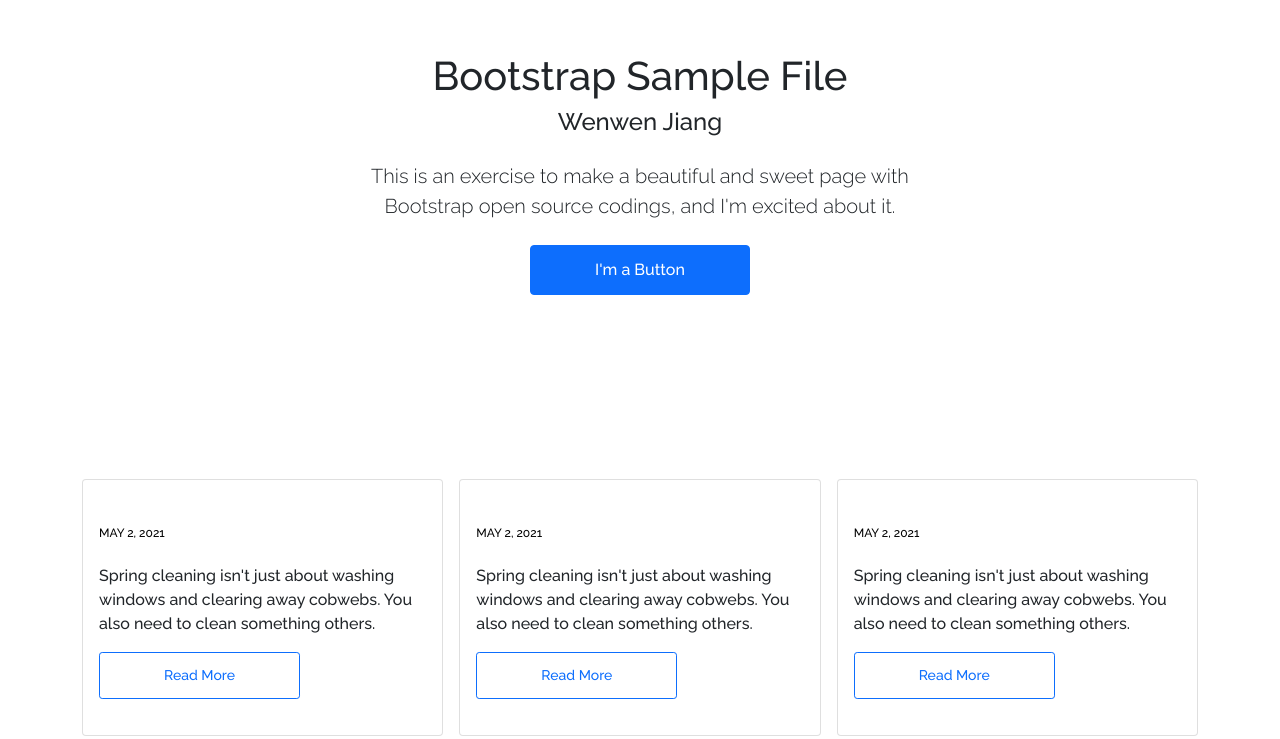
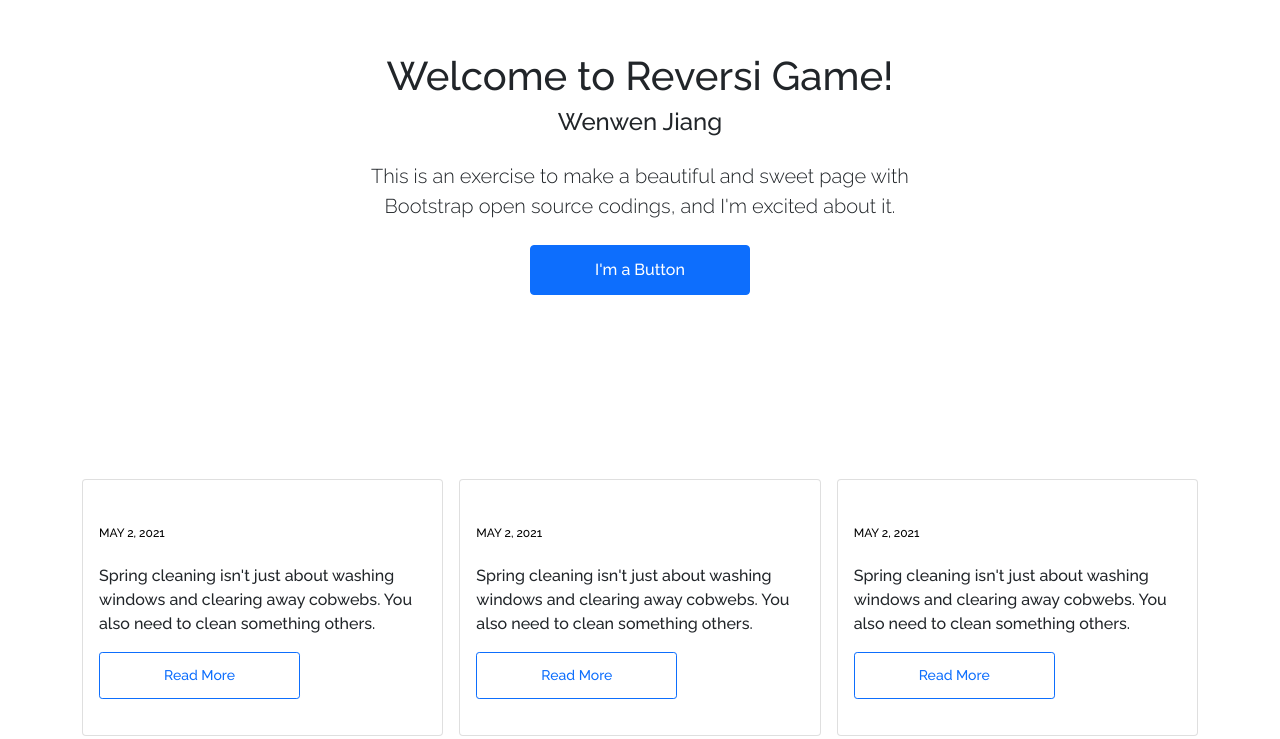
Before and after one commit to wenwen-jiang/reversi-jiang, a website: page public/index.html in a window 1280 px wide. Shown: the part 108-847 px from the top of the page. Drawn offline with nearby package versions, Linux system fonts and the light colour scheme.

Commit message:
Made adjustments for page title

```diff
--- a/public/index.html
+++ b/public/index.html
@@ -12,7 +12,7 @@
     <link rel="preconnect" href="https://fonts.gstatic.com">
     <link href="https://fonts.googleapis.com/css2?family=Raleway:ital,wght@0,100;0,200;0,300;0,500;1,200&display=swap" rel="stylesheet">
 
-    <title>Bootstrap Sample File</title>
+    <title>Welcome to Reversi Game!</title>
     <style>
       body{font-family: 'Raleway', sans-serif;}
       h1{font-weight:500;}
@@ -96,7 +96,7 @@
       <section class="py-6 text-center container">
         <div class="row py-lg-5">
           <div class="col-lg-6 col-md-8 mx-auto">
-            <h1>Bootstrap Sample File</h1>
+            <h1>Welcome to Reversi Game!</h1>
             <h4>Wenwen Jiang</h4>
             <p class="lead text-body">This is an exercise to make a beautiful and sweet page with Bootstrap open source codings, and I'm excited about it.</p>
             <p>
@@ -306,10 +306,5 @@
     <!-- Option 1: Bootstrap Bundle with Popper -->
     <script src="https://cdn.jsdelivr.net/npm/bootstrap@5.0.0-beta3/dist/js/bootstrap.bundle.min.js" integrity="sha384-JEW9xMcG8R+pH31jmWH6WWP0WintQrMb4s7ZOdauHnUtxwoG2vI5DkLtS3qm9Ekf" crossorigin="anonymous"></script>
 
-    <!-- Option 2: Separate Popper and Bootstrap JS -->
-    <!--
-    <script src="https://cdn.jsdelivr.net/npm/@popperjs/core@2.9.1/dist/umd/popper.min.js" integrity="sha384-SR1sx49pcuLnqZUnnPwx6FCym0wLsk5JZuNx2bPPENzswTNFaQU1RDvt3wT4gWFG" crossorigin="anonymous"></script>
-    <script src="https://cdn.jsdelivr.net/npm/bootstrap@5.0.0-beta3/dist/js/bootstrap.min.js" integrity="sha384-j0CNLUeiqtyaRmlzUHCPZ+Gy5fQu0dQ6eZ/xAww941Ai1SxSY+0EQqNXNE6DZiVc" crossorigin="anonymous"></script>
-    -->
   </body>
 </html>
```
